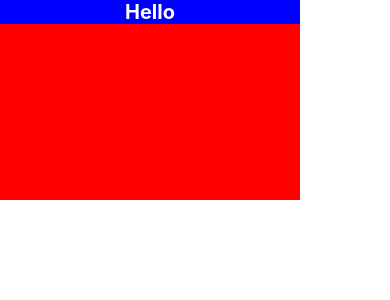
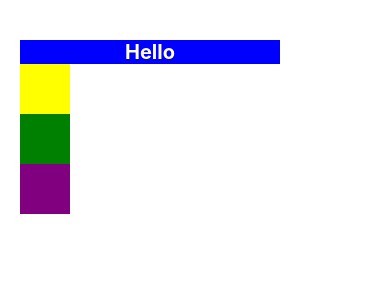
Before and after one commit to TH-Raju/Explore-react-native-basic, a React Native app: screen / in a window 390 px wide. Shown: the top 300 px of the page. Built offline with nearby package versions, Linux system fonts and the light colour scheme.

Commit message:
[Done] style in react native

```diff
--- a/App.js
+++ b/App.js
@@ -2,13 +2,7 @@
 
 export default function App() {
   return (
-    <View
-      style={{
-        height: 200,
-        width: 300,
-        backgroundColor: "red",
-      }}
-    >
+    <View style={styles.container}>
       <Text
         style={{
           fontWeight: "bold",
@@ -20,8 +14,33 @@
       >
         Hello
       </Text>
+      <View style={styles.box1} />
+      <View style={styles.box2} />
+      <View style={styles.box3} />
     </View>
   );
 }
 
-const styles = StyleSheet.create({});
+const styles = StyleSheet.create({
+  container: {
+    height: 200,
+    width: 300,
+    padding: 20,
+    paddingTop: 40,
+  },
+  box1: {
+    height: 50,
+    width: 50,
+    backgroundColor: "yellow",
+  },
+  box2: {
+    height: 50,
+    width: 50,
+    backgroundColor: "green",
+  },
+  box3: {
+    height: 50,
+    width: 50,
+    backgroundColor: "purple",
+  },
+});
```
